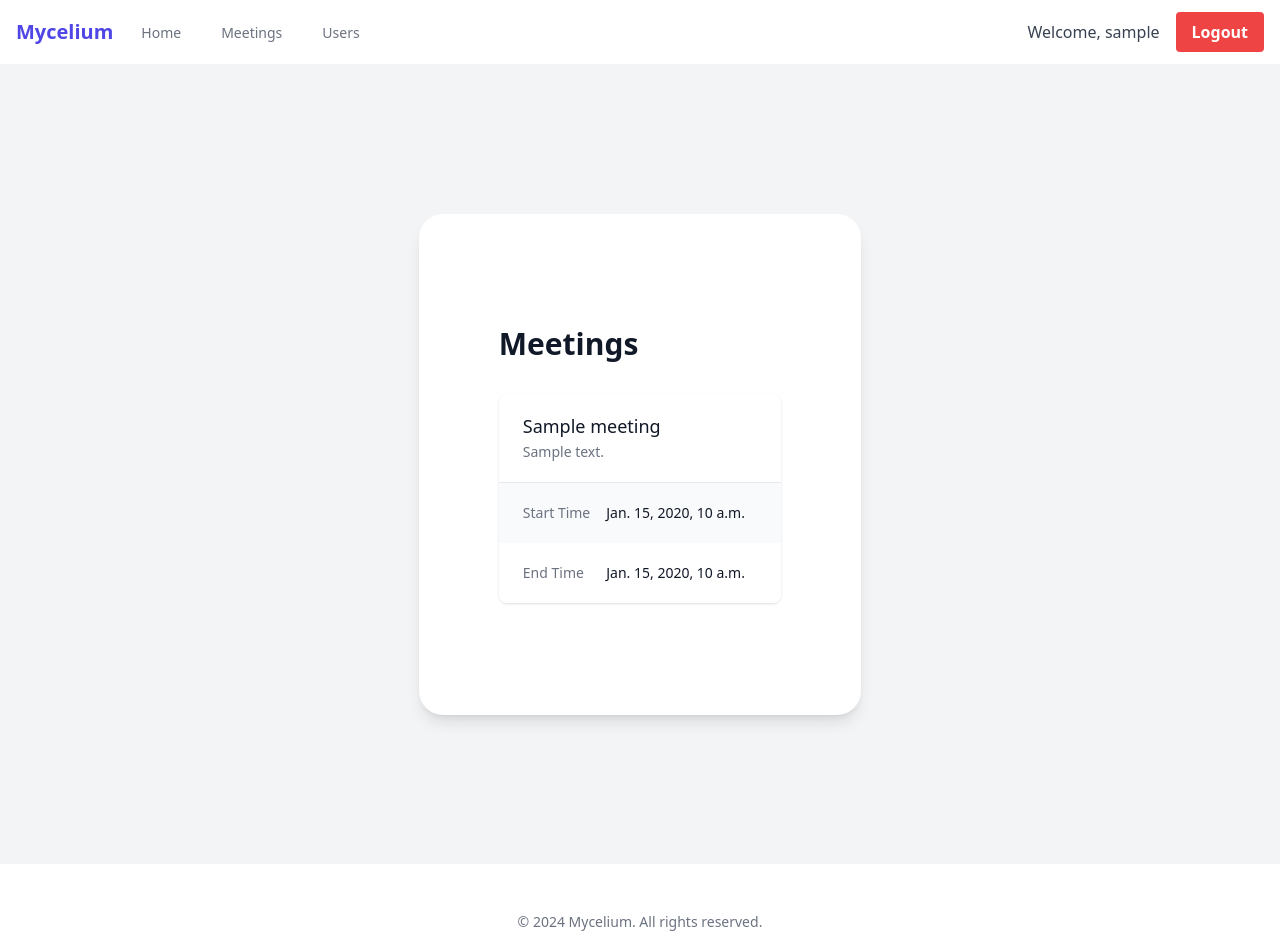
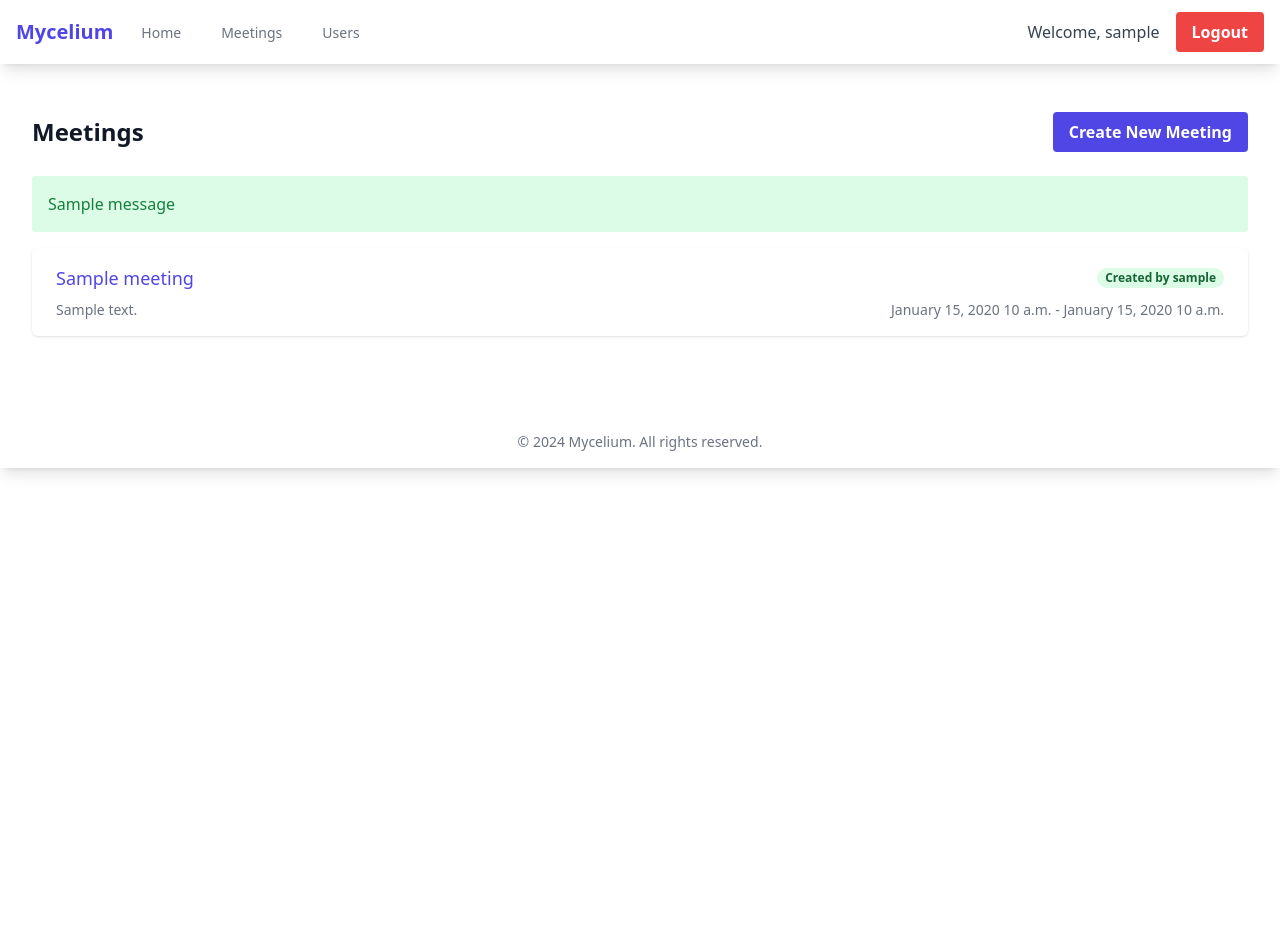
Before and after one commit to thaumazo/CommunityMycelium, a Django app: page /meetings/ in a window 1280 px wide. After the commit the page ends 475 px from the top, so only its background shows below. Run offline with Django 4.2, Linux system fonts and the light colour scheme; a user stored in the database is signed in; tables that the repository leaves empty hold one stand-in row (values such as "Sample post"); one stand-in notice (Sample message) is shown.

Commit message:
meeting creation

```diff
--- a/app/apps/meetings/urls.py
+++ b/app/apps/meetings/urls.py
@@ -1,6 +1,7 @@
 from django.urls import path
-from .views import meeting_list_view
+from .views import meeting_list_view, meeting_create_view
 
 urlpatterns = [
     path("", meeting_list_view, name="meeting_list"),
+    path("create/", meeting_create_view, name="meeting_create"),
 ]
--- a/app/apps/meetings/views.py
+++ b/app/apps/meetings/views.py
@@ -1,9 +1,29 @@
-from django.shortcuts import render
+from django.shortcuts import render, redirect, get_object_or_404
 from django.contrib.auth.decorators import login_required
+from django.contrib import messages
 from .models import Meeting
+from .forms import MeetingForm
 
 
 @login_required
 def meeting_list_view(request):
-    meetings = Meeting.objects.all()
+    meetings = Meeting.objects.all().order_by("-start_time")
     return render(request, "meetings/meeting_list.html", {"meetings": meetings})
+
+
+@login_required
+def meeting_create_view(request):
+    if request.method == "POST":
+        form = MeetingForm(request.POST)
+        if form.is_valid():
+            meeting = form.save(commit=False)
+            meeting.created_by = request.user
+            meeting.save()
+            messages.success(request, "Meeting created successfully!")
+            return redirect("meeting_list")
+    else:
+        form = MeetingForm()
+
+    return render(
+        request, "meetings/meeting_form.html", {"form": form, "title": "Create Meeting"}
+    )
--- a/app/static/css/output.css
+++ b/app/static/css/output.css
@@ -567,8 +567,20 @@
   margin-right: auto;
 }
 
+.mb-4 {
+  margin-bottom: 1rem;
+}
+
+.mb-6 {
+  margin-bottom: 1.5rem;
+}
+
 .mb-8 {
   margin-bottom: 2rem;
+}
+
+.ml-2 {
+  margin-left: 0.5rem;
 }
 
 .ml-4 {
@@ -589,6 +601,10 @@
 
 .mt-1 {
   margin-top: 0.25rem;
+}
+
+.mt-2 {
+  margin-top: 0.5rem;
 }
 
 .mt-3 {
@@ -647,8 +663,12 @@
   width: 1.5rem;
 }
 
-.max-w-2xl {
-  max-width: 42rem;
+.w-full {
+  width: 100%;
+}
+
+.max-w-3xl {
+  max-width: 48rem;
 }
 
 .max-w-7xl {
@@ -726,8 +762,20 @@
   border-radius: 0.25rem;
 }
 
+.rounded-full {
+  border-radius: 9999px;
+}
+
 .rounded-lg {
   border-radius: 0.5rem;
+}
+
+.rounded-md {
+  border-radius: 0.375rem;
+}
+
+.border {
+  border-width: 1px;
 }
 
 .border-b-2 {
@@ -757,6 +815,11 @@
   background-color: rgb(249 250 251 / var(--tw-bg-opacity, 1));
 }
 
+.bg-green-100 {
+  --tw-bg-opacity: 1;
+  background-color: rgb(220 252 231 / var(--tw-bg-opacity, 1));
+}
+
 .bg-green-500 {
   --tw-bg-opacity: 1;
   background-color: rgb(34 197 94 / var(--tw-bg-opacity, 1));
@@ -765,6 +828,16 @@
 .bg-indigo-500 {
   --tw-bg-opacity: 1;
   background-color: rgb(99 102 241 / var(--tw-bg-opacity, 1));
+}
+
+.bg-indigo-600 {
+  --tw-bg-opacity: 1;
+  background-color: rgb(79 70 229 / var(--tw-bg-opacity, 1));
+}
+
+.bg-red-100 {
+  --tw-bg-opacity: 1;
+  background-color: rgb(254 226 226 / var(--tw-bg-opacity, 1));
 }
 
 .bg-red-500 {
@@ -777,6 +850,10 @@
   background-color: rgb(255 255 255 / var(--tw-bg-opacity, 1));
 }
 
+.p-4 {
+  padding: 1rem;
+}
+
 .p-5 {
   padding: 1.25rem;
 }
@@ -784,6 +861,11 @@
 .px-1 {
   padding-left: 0.25rem;
   padding-right: 0.25rem;
+}
+
+.px-2 {
+  padding-left: 0.5rem;
+  padding-right: 0.5rem;
 }
 
 .px-4 {
@@ -874,6 +956,11 @@
   line-height: 1.75rem;
 }
 
+.text-xs {
+  font-size: 0.75rem;
+  line-height: 1rem;
+}
+
 .font-bold {
   font-weight: 700;
 }
@@ -888,6 +975,10 @@
 
 .font-semibold {
   font-weight: 600;
+}
+
+.leading-5 {
+  line-height: 1.25rem;
 }
 
 .leading-6 {
@@ -918,9 +1009,29 @@
   color: rgb(17 24 39 / var(--tw-text-opacity, 1));
 }
 
+.text-green-700 {
+  --tw-text-opacity: 1;
+  color: rgb(21 128 61 / var(--tw-text-opacity, 1));
+}
+
+.text-green-800 {
+  --tw-text-opacity: 1;
+  color: rgb(22 101 52 / var(--tw-text-opacity, 1));
+}
+
 .text-indigo-600 {
   --tw-text-opacity: 1;
   color: rgb(79 70 229 / var(--tw-text-opacity, 1));
+}
+
+.text-red-600 {
+  --tw-text-opacity: 1;
+  color: rgb(220 38 38 / var(--tw-text-opacity, 1));
+}
+
+.text-red-700 {
+  --tw-text-opacity: 1;
+  color: rgb(185 28 28 / var(--tw-text-opacity, 1));
 }
 
 .text-white {
@@ -1008,6 +1155,10 @@
     grid-template-columns: repeat(3, minmax(0, 1fr));
   }
 
+  .sm\:justify-between {
+    justify-content: space-between;
+  }
+
   .sm\:gap-4 {
     gap: 1rem;
   }
@@ -1026,8 +1177,16 @@
     border-radius: 0.5rem;
   }
 
+  .sm\:rounded-md {
+    border-radius: 0.375rem;
+  }
+
   .sm\:p-20 {
     padding: 5rem;
+  }
+
+  .sm\:p-6 {
+    padding: 1.5rem;
   }
 
   .sm\:px-0 {
--- a/app/templates/meetings/meeting_list.html
+++ b/app/templates/meetings/meeting_list.html
@@ -1,50 +1,82 @@
 {% extends "base.html" %}
 
 {% block content %}
-<div class="min-h-screen bg-gray-100 py-6 flex flex-col justify-center sm:py-12">
-    <div class="relative py-3 sm:max-w-xl sm:mx-auto">
-        <div class="relative px-4 py-10 bg-white shadow-lg sm:rounded-3xl sm:p-20">
-            <div class="max-w-md mx-auto">
-                <div class="divide-y divide-gray-200">
-                    <div class="py-8 text-base leading-6 space-y-4 text-gray-700 sm:text-lg sm:leading-7">
-                        <h1 class="text-3xl font-bold text-gray-900 mb-8">Meetings</h1>
-                        {% if meetings %}
-                        <div class="space-y-4">
-                            {% for meeting in meetings %}
-                            <div class="bg-white shadow overflow-hidden sm:rounded-lg">
-                                <div class="px-4 py-5 sm:px-6">
-                                    <h3 class="text-lg leading-6 font-medium text-gray-900">
-                                        {{ meeting.title }}
-                                    </h3>
-                                    <p class="mt-1 max-w-2xl text-sm text-gray-500">
-                                        {{ meeting.description|default:"No description" }}
-                                    </p>
+	<div
+		class="max-w-7xl mx-auto py-6 sm:px-6 lg:px-8">
+		<div
+			class="px-4 py-6 sm:px-0">
+			<div
+				class="flex justify-between items-center mb-6">
+				<h1
+					class="text-2xl font-semibold text-gray-900">Meetings</h1>
+				<a
+					href="{% url 'meeting_create' %}" class="bg-indigo-600 hover:bg-indigo-700 text-white font-bold py-2 px-4 rounded">
+					Create New Meeting
+				</a>
 			</div>
-                                <div class="border-t border-gray-200">
-                                    <dl>
-                                        <div class="bg-gray-50 px-4 py-5 sm:grid sm:grid-cols-3 sm:gap-4 sm:px-6">
-                                            <dt class="text-sm font-medium text-gray-500">Start Time</dt>
-                                            <dd class="mt-1 text-sm text-gray-900 sm:mt-0 sm:col-span-2">
-                                                {{ meeting.start_time }}
-                                            </dd>
-                                        </div>
-                                        <div class="bg-white px-4 py-5 sm:grid sm:grid-cols-3 sm:gap-4 sm:px-6">
-                                            <dt class="text-sm font-medium text-gray-500">End Time</dt>
-                                            <dd class="mt-1 text-sm text-gray-900 sm:mt-0 sm:col-span-2">
-                                                {{ meeting.end_time }}
-                                            </dd>
-                                        </div>
-                                    </dl>
-                                </div>
+
+			{% if messages %}
+				<div
+					class="mb-4">
+					{% for message in messages %}
+						<div
+							class="p-4 {% if message.tags == 'success' %}bg-green-100 text-green-700{% else %}bg-red-100 text-red-700{% endif %} rounded">
+							{{ message }}
 						</div>
 					{% endfor %}
 				</div>
-                        {% else %}
-                        <p class="text-gray-500">No meetings found.</p>
 			{% endif %}
+
+			<div
+				class="bg-white shadow overflow-hidden sm:rounded-md">
+				<ul
+					class="divide-y divide-gray-200">
+					{% for meeting in meetings %}
+						<li>
+							<div
+								class="px-4 py-4 sm:px-6">
+								<div
+									class="flex items-center justify-between">
+									<h3
+										class="text-lg font-medium text-indigo-600 truncate">
+										{{ meeting.title }}
+									</h3>
+									<div
+										class="ml-2 flex-shrink-0 flex">
+										<span
+											class="px-2 inline-flex text-xs leading-5 font-semibold rounded-full bg-green-100 text-green-800">
+											Created by
+											{{ meeting.created_by.username }}
+										</span>
+									</div>
+								</div>
+								<div
+									class="mt-2 sm:flex sm:justify-between">
+									<div
+										class="sm:flex">
+										<p
+											class="flex items-center text-sm text-gray-500">
+											{{ meeting.description|truncatewords:30 }}
+										</p>
+									</div>
+									<div
+										class="mt-2 flex items-center text-sm text-gray-500 sm:mt-0">
+										<p>
+											{{ meeting.start_time|date:"F j, Y P" }}
+											-
+											{{ meeting.end_time|date:"F j, Y P" }}
+										</p>
 									</div>
 								</div>
 							</div>
+						</li>
+						{% empty %}
+						<li
+							class="px-4 py-4 sm:px-6 text-center text-gray-500">
+							No meetings scheduled yet.
+						</li>
+					{% endfor %}
+				</ul>
 			</div>
 		</div>
 	</div>
```
Also changed, not shown: other parts of app/static/css/output.css (+62 -0 lines), app/apps/meetings/forms.py (added, +13 -0 lines), app/templates/meetings/meeting_form.html (added, +74 -0 lines). Lines whose indentation alone changed are shown as unchanged.
